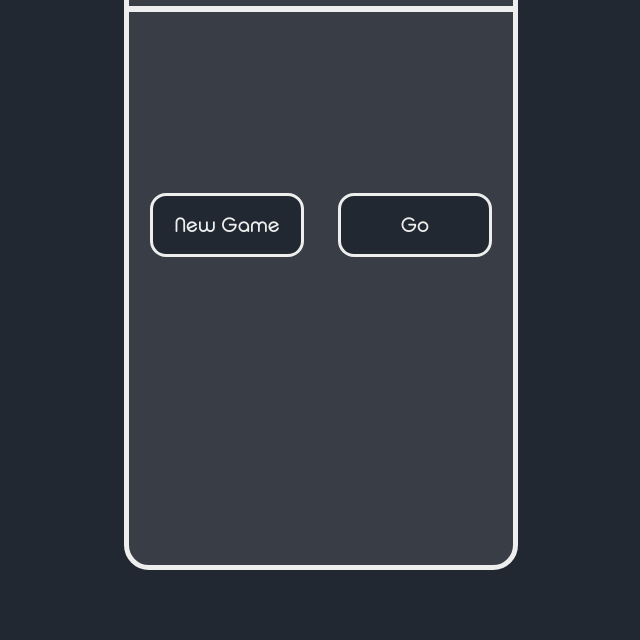
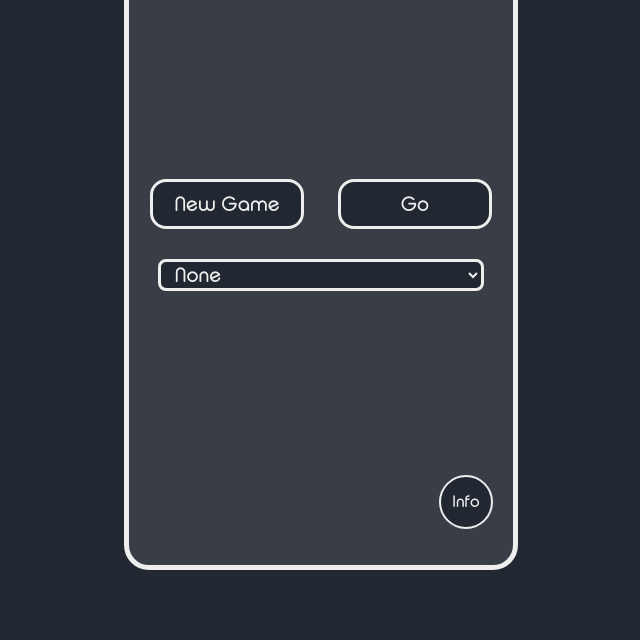
Before and after one commit to tibi590/pba, a plain HTML site: page index.html in a window 1280 px wide. Shown: the part 160-800 px from the top of the page, without its empty margins (324-964 px from the left). Drawn offline with Linux system fonts and the light colour scheme.

Commit message:
select-info
Creating a game preset selector and creatin an info button with little animation that tells the informations.

```diff
--- a/index.html
+++ b/index.html
@@ -3,16 +3,36 @@
     <head>
         <meta charset="UTF-8">
         <meta name="viewport" content="width=device-width, initial-scale=1">
+        <script src="js/main.js"></script>
         <link href="css/style.css" rel="stylesheet">
-        <title>Pool</title>
+        <link rel="icon" href="images/icon.png" type="image/x-icon">
+        <title>PP</title>
     </head>
     <body>
         <div class="container">
-            <h1 id="title">Pataky Pool</h1>
-            <hr>
-
-            <input type="button" name="NewGame" value="New Game" class="btn">
-            <input type="button" name="Go" value="Go" class="btn">
+            <div class="header">
+                <h1 id="title">Pataky Pool</h1>
+            </div>
+            <div class="button">
+                <input type="button" name="NewGame" value="New Game" class="btn">
+                <input type="button" name="Go" value="Go" class="btn">
+                <select name="Select" id="Select" >
+                    <optgroup label="Default">
+                        <option value="none">None</option>
+                    </optgroup>
+                    <optgroup label="Section 1">
+                        <option value="test1">Test1</option>
+                        <option value="test2">Test1.2</option>
+                    </optgroup>
+                    <optgroup label="Section 2">
+                        <option value="test2">Test2</option>
+                        <option value="test2">Test2.2</option>
+                    </optgroup>
+                </select>
+            </div>
+            <div class="footer">
+                <p id="info_text" class="info_btn" onmouseover="show_info()" onmouseleave="hide_info()">Info</p>
+            </div>
         </div>
     </body>
 </html>
--- /dev/null
+++ b/js/main.js
@@ -0,0 +1,9 @@
+function show_info() {
+    const paragraph = document.getElementById("info_text");
+    paragraph.innerHTML = "informácio";
+}
+
+function hide_info() {
+    const paragraph = document.getElementById("info_text");
+    paragraph.innerHTML = "Info"
+}
--- a/sass/main.scss
+++ b/sass/main.scss
@@ -48,3 +48,50 @@ hr {
 #title {
     color: $foreground-color;
 }
+
+#Select {
+  width: 85%;
+  height: 7%;
+  border: 3px solid $foreground-color;
+  border-radius: 0.5rem;
+  font-size: 20px;
+  padding-left: 10px;
+  margin: 15px;
+  outline: none;
+  background-color: $background-color;
+  color: $foreground-color;
+  font-family: "typo";
+}
+
+
+
+.info_btn {
+    width: 50px;
+    height: 50px;
+    border: 2px solid $foreground-color;
+    border-radius: 100%;
+    position: absolute;
+    right: 20px;
+    bottom: 20px;
+    transition: ease-in 200ms;
+    float: right;
+    color: $foreground-color;
+    line-height: 50px;
+    background-color: $background-color;
+}
+
+.info_btn:hover, .info_btn:focus{
+    width: 90%;
+    height: 250px;
+    margin-left: 20px;
+    margin-top: 20px;
+    border-radius: 1rem;
+    border-width: 3px;
+    background-color: $background-color;
+}
+
+#info_cont {
+    background-color: red;
+    width: auto;
+    height: auto;
+}
```
Also changed, not shown: css/style.css, images/icon.png (added), 1 other file.
